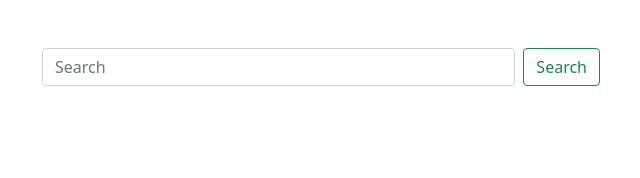
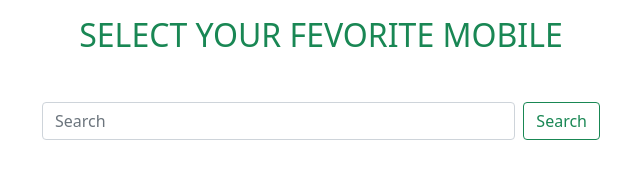
Before and after one commit to Ramash3828/phone-hunter, a plain HTML site: page index.html in a window 1280 px wide. Shown: the whole page, without its empty margins (319-959 px from the left). Drawn offline with nearby package versions, Linux system fonts and the light colour scheme.

Commit message:
title animation

```diff
--- a/main.js
+++ b/main.js
@@ -7,7 +7,19 @@ const mobileContainer = document.getElementById('mobile-container');
 const mobileModal = document.getElementById('mobileModal');
 
 
-
+//Heading animation
+let start = 0;
+function textTypieng() {
+    heading.innerText = text.slice(0, start);
+    start++;
+  console.log(start)
+    if(heading.innerText.length == text.length){
+        console.log('clear')
+        clearInterval(time)
+        return false;
+    }
+}
+let time = setInterval(textTypieng, 100)
 
 // Get Data
 const getData = () => {
--- a/style.css
+++ b/style.css
@@ -3,7 +3,9 @@
   padding: 0;
   box-sizing: border-box;
 }
-
+#heading {
+  text-transform: uppercase;
+}
 .search {
   position: relative;
 }
```
